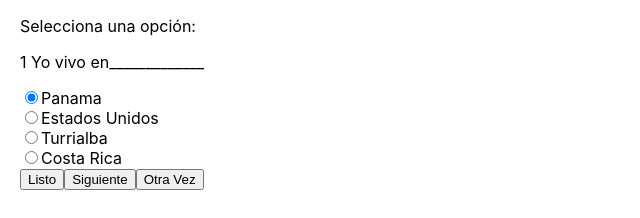
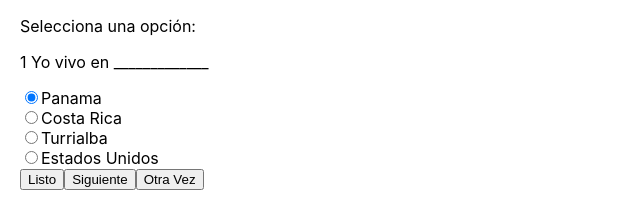
Before and after one commit to eddy-marcos/quiz-app, a React (Create React App) app: page / in a window 1280 px wide. Shown: the top 218 px of the page, without its empty margins (0-640 px from the left). Built offline with nearby package versions, Linux system fonts and the light colour scheme.

Commit message:
questions updates

```diff
--- a/src/RenderQuiz.js
+++ b/src/RenderQuiz.js
@@ -29,6 +29,7 @@ const RenderQuiz = (props) => {
 
   const resetQuiz = () => {
     props.updateActiveItem(1);
+    props.updateResult('');
   }
 
     return (
--- a/src/index.js
+++ b/src/index.js
@@ -9,56 +9,56 @@ import * as serviceWorker from './serviceWorker';
 const data = [
   {
     "question": 1,
-    "description": "Yo vivo en_____________",
+    "description": "Yo vivo en _____________",
     "options": {
       "a": "Panama",
-      "b": "Estados Unidos",
+      "b": "Costa Rica",
       "c": "Turrialba",
-      "d": "Costa Rica"
+      "d": "Estados Unidos"
+    },
+    "correctAnswer" : "optionB"
+  },
+  {
+    "question": 2,
+    "description": "Cuáles es el orden de las vocales?",
+    "options": {
+      "a": "a e i u o",
+      "b": "e i o u a",
+      "c": "a e i o u",
+      "d": "o e i o u"
+    },
+    "correctAnswer" : "optionC"
+  },
+  {
+    "question": 3,
+    "description": "En que provincia vivo Yo?",
+    "options": {
+      "a": "Puntarenas",
+      "b": "Cartagp",
+      "c": "Guanacaste",
+      "d": "SanJosé"
     },
     "correctAnswer" : "optionD"
   },
   {
-    "question": 2,
-    "description": "this is question 2",
+    "question": 4,
+    "description": "La última letra del Abecedario es?",
     "options": {
-      "a": "question2 option a",
-      "b": "question2 option b",
-      "c": "question2 option c",
-      "d": "question2 option d"
+      "a": "Z",
+      "b": "Y",
+      "c": "X",
+      "d": "A"
     },
-    "correctAnswer" : "optionB"
-  },
-  {
-    "question": 3,
-    "description": "this is question 3",
-    "options": {
-      "a": "question3 option a",
-      "b": "question3 option b",
-      "c": "question3 option c",
-      "d": "question3 option d"
-    },
-    "correctAnswer" : "optionC"
-  },
-  {
-    "question": 4,
-    "description": "this is question 4",
-    "options": {
-      "a": "question4 option a",
-      "b": "question4 option b",
-      "c": "question4 option c",
-      "d": "question4 option d"
-    },
-    "correctAnswer" : "optionD"
+    "correctAnswer" : "optionA"
   },
   {
     "question": 5,
-    "description": "this is question 5",
+    "description": "La suma de 2 + 3 es?",
     "options": {
-      "a": "question5 option a",
-      "b": "question5 option b",
-      "c": "question5 option c",
-      "d": "question5 option d"
+      "a": "6",
+      "b": "3",
+      "c": "5",
+      "d": "7"
     },
     "correctAnswer" : "optionC"
   }
```
